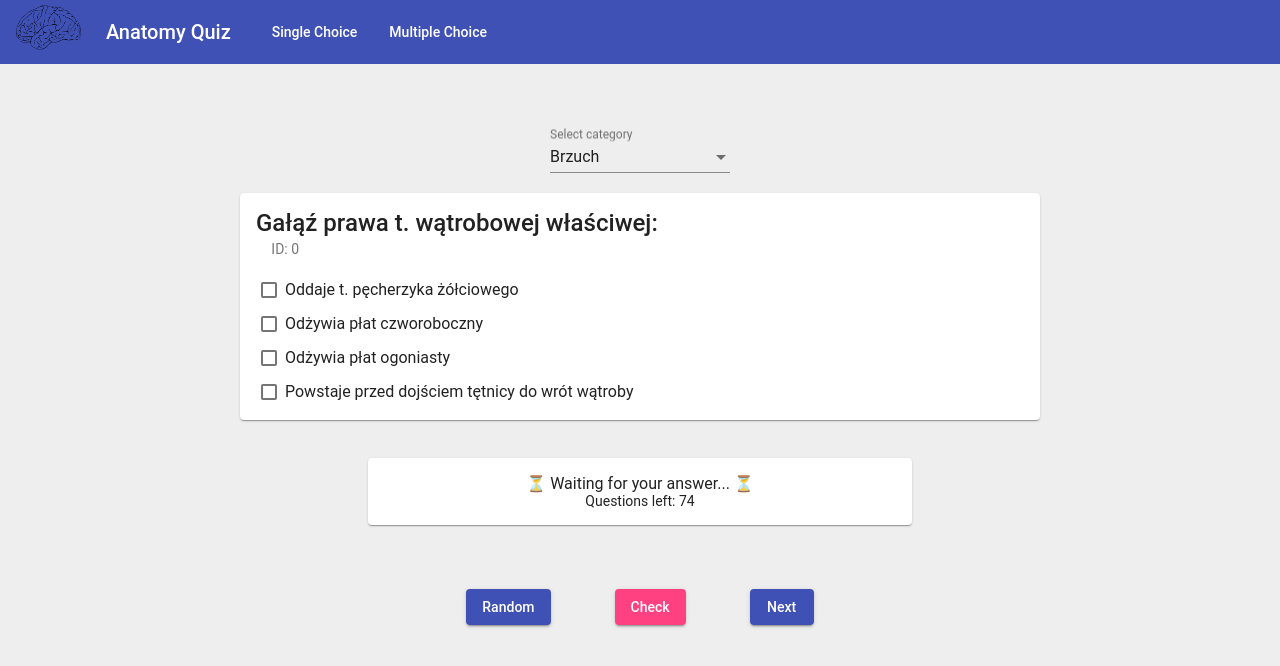
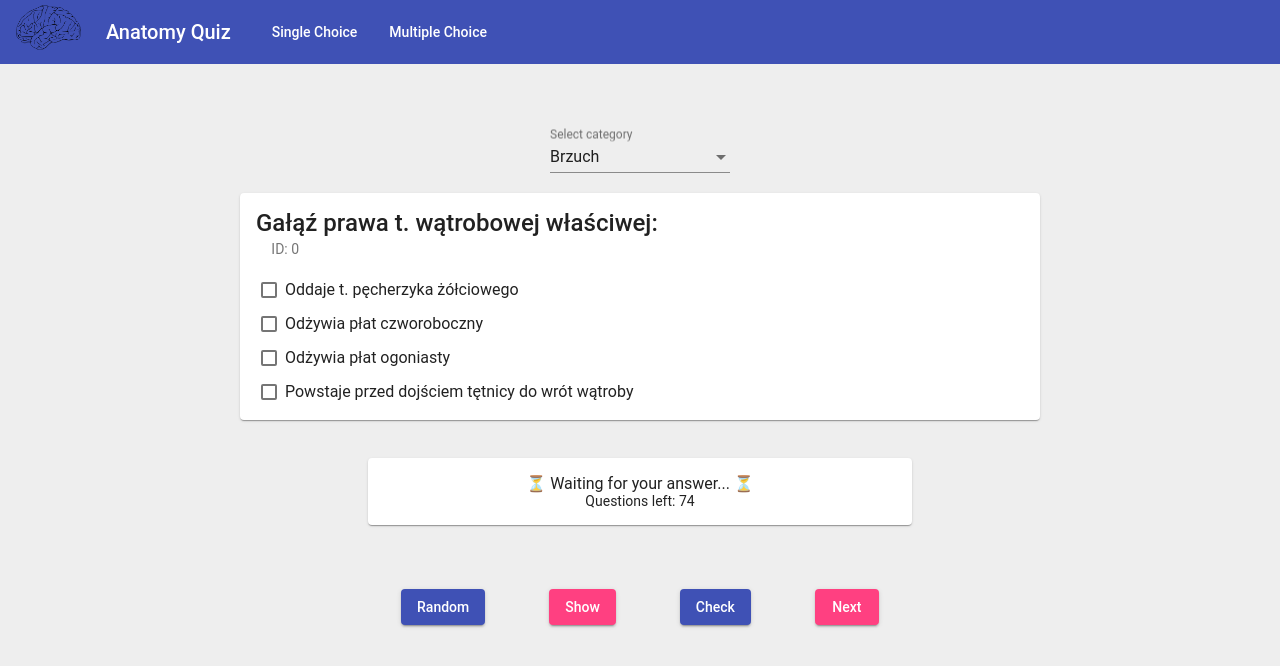
Before and after one commit to kermitpl/anatomy-quiz, an Angular app: page /quizMulti in a window 1280 px wide. Shown: the top 666 px of the page. Built offline with nearby package versions, Linux system fonts and the light colour scheme.

Commit message:
Added showing correct answers + ghp.

```diff
--- a/src/app/quiz-multi/quiz-multi.component.html
+++ b/src/app/quiz-multi/quiz-multi.component.html
@@ -37,6 +37,7 @@
 
 <div style="text-align: center; padding-top: 5%">
   <button mat-raised-button (click)="nextQuestion(1)" color="primary" style="margin-right: 5%" > Random </button>
-  <button mat-raised-button (click)="checkQuestion()" color="accent" style="margin-right: 5%"> Check </button>
-  <button mat-raised-button (click)="nextQuestion(0)" color="primary" > Next </button>
+  <button mat-raised-button (click)="showAnswer()" color="accent" style="margin-right: 5%" > Show </button>
+  <button mat-raised-button (click)="checkQuestion()" color="primary" style="margin-right: 5%"> Check </button>
+  <button mat-raised-button (click)="nextQuestion(0)" color="accent" > Next </button>
 </div>
--- a/src/app/quiz-multi/quiz-multi.component.ts
+++ b/src/app/quiz-multi/quiz-multi.component.ts
@@ -75,6 +75,12 @@ export class QuizMultiComponent implements OnInit {
     this.onChange(isTrue);
   }
 
+  showAnswer() {
+    for (const j of [0, 1, 2, 3]) {
+      this.checkAnswers[j] = this.currentQuestion.answers[j].isTrue;
+    }
+  }
+
   dataChanged() {
     switch (this.selectedData) {
       case 'osteologia':
--- a/src/assets/question_data/multi/brzuch_multi.json
+++ b/src/assets/question_data/multi/brzuch_multi.json
@@ -1189,7 +1189,7 @@
   },
   {
     "id": 54,
-    "question": "Warga wewnętrzna grzebienia biodrowego jest początkowym przyczepem:",
+    "question": "(!1P!) Warga wewnętrzna grzebienia biodrowego jest początkowym przyczepem:",
     "answers": [
       {
         "answer": "warstwy przedniej m. czworobocznego lędźwi",
--- a/src/assets/question_data/one/brzuch_one.json
+++ b/src/assets/question_data/one/brzuch_one.json
@@ -313,7 +313,7 @@
   },
   {
     "id": 12,
-    "question": "Niepoprawnym stwierdzeniem o ścianie brzucha jest:",
+    "question": "(!BO!) Niepoprawnym stwierdzeniem o ścianie brzucha jest:",
     "answers": [
       {
         "answer": "Więzadło pachwinowe to twór wytworzony przez dolny brzeg rozcięgna mięśnia skośnego brzucha zewnętrznego",
@@ -1847,7 +1847,7 @@
   },
   {
     "id": 71,
-    "question": "Przerzuty nowotworowe najczęściej rozsiewane są drogą chłonki lub krwi. Źródłem przerzutu do nadnercza najprawdopodobniej będzie: ?",
+    "question": "(!BO!)Przerzuty nowotworowe najczęściej rozsiewane są drogą chłonki lub krwi. Źródłem przerzutu do nadnercza najprawdopodobniej będzie: ?",
     "answers": [
       {
         "answer": "płuco drogą krwionośną",
```
Also changed, not shown: 7 other files (tests, documents, lock files or other folders).
